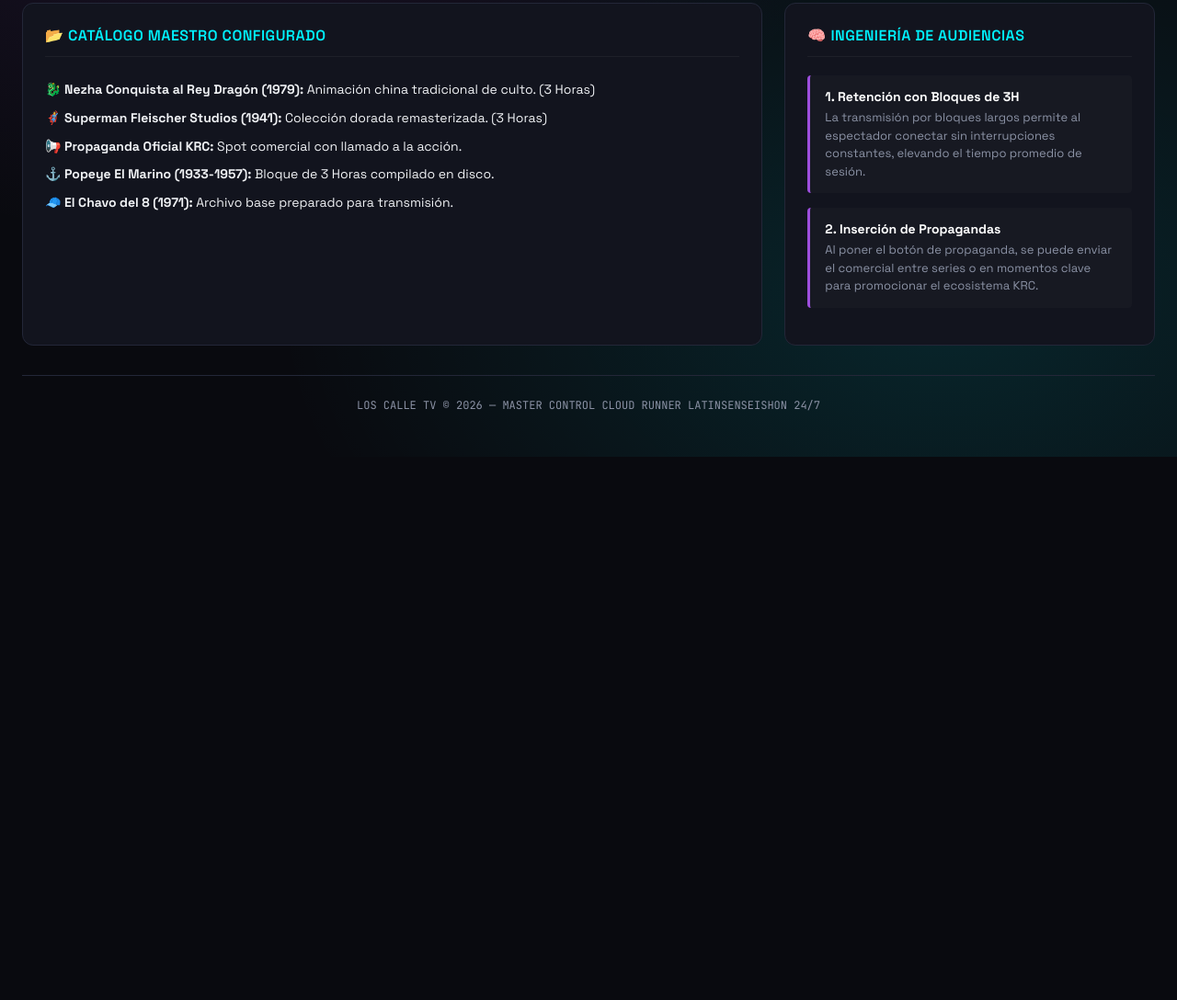
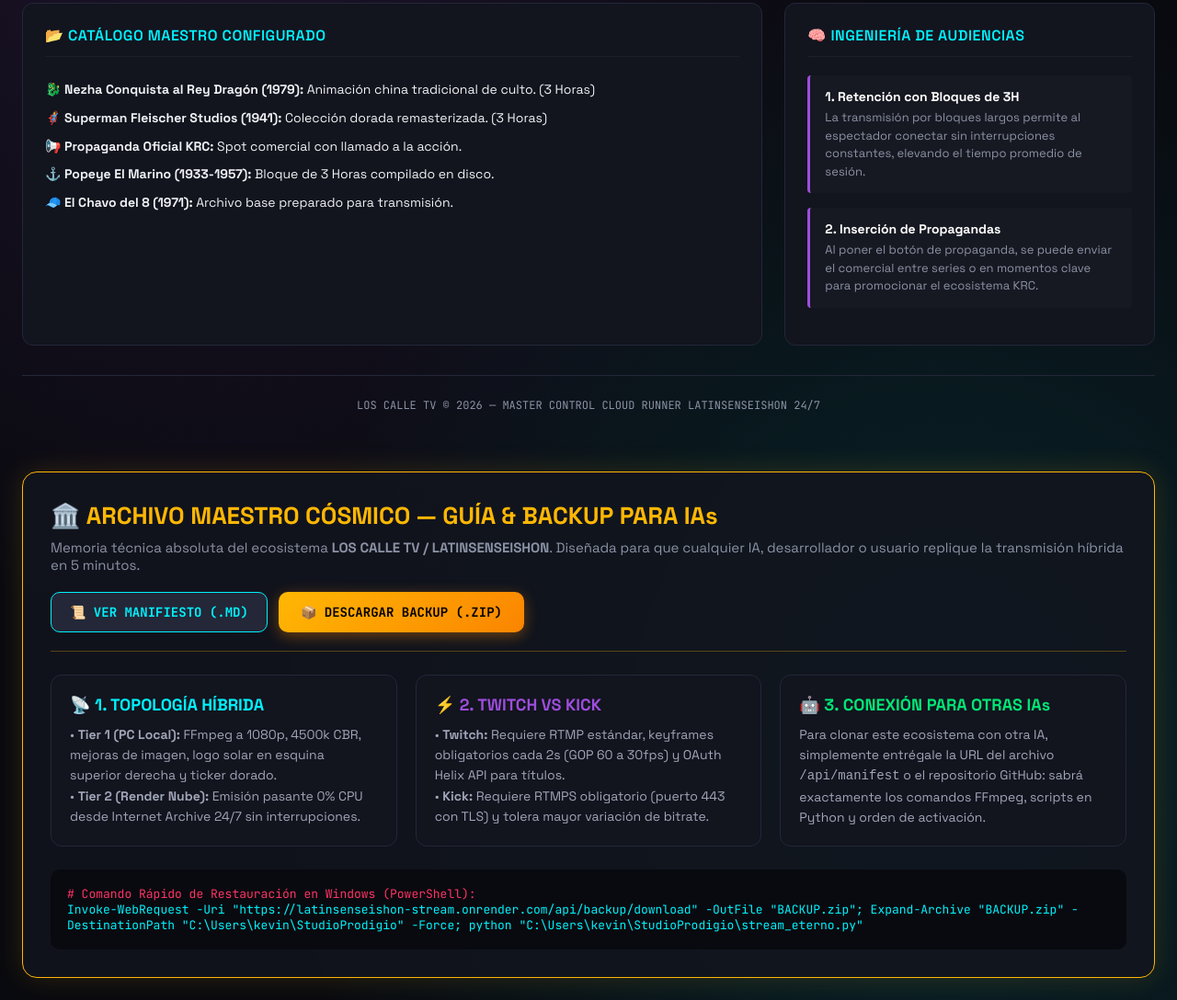
Before and after one commit to kevinruizbolsota-svg/latinsenseishon-stream, a plain HTML site: page index.html in a window 1280 px wide. Shown: the part 349-1437 px from the top of the page at 92% size. Before the commit the page ends 846 px from the top, so only its background shows below. Drawn offline with Linux system fonts and the light colour scheme; no server answers.

Commit message:
feat: Manifiesto Cosmico para IAs, documentacion publica y endpoints de backup

```diff
--- a/index.html
+++ b/index.html
@@ -380,6 +380,57 @@
     <div class="footer">
         LOS CALLE TV © 2026 — MASTER CONTROL CLOUD RUNNER LATINSENSEISHON 24/7
     </div>
+
+    <!-- SECCIÓN CÓSMICA DE BACKUP & DOCUMENTACIÓN UNIVERSAL PARA INTELIGENCIAS ARTIFICIALES -->
+    <div style="margin-top: 40px; background: rgba(18, 20, 30, 0.85); border: 1px solid #ffb703; border-radius: 16px; padding: 30px; box-shadow: 0 0 30px rgba(255, 183, 3, 0.15);">
+        <div style="display: flex; justify-content: space-between; align-items: center; flex-wrap: wrap; gap: 20px; border-bottom: 1px solid rgba(255,183,3,0.3); padding-bottom: 20px;">
+            <div>
+                <h2 style="font-size: 26px; color: #ffb703; display: flex; align-items: center; gap: 12px; margin-bottom: 8px;">
+                    🏛️ ARCHIVO MAESTRO CÓSMICO — GUÍA & BACKUP PARA IAs
+                </h2>
+                <p style="color: #8b92a5; font-size: 15px;">
+                    Memoria técnica absoluta del ecosistema <strong>LOS CALLE TV / LATINSENSEISHON</strong>. Diseñada para que cualquier IA, desarrollador o usuario replique la transmisión híbrida en 5 minutos.
+                </p>
+            </div>
+            <div style="display: flex; gap: 12px;">
+                <a href="/api/manifest" target="_blank" style="text-decoration: none; background: #232738; color: #00f2fe; border: 1px solid #00f2fe; padding: 12px 20px; border-radius: 10px; font-weight: bold; font-family: 'JetBrains Mono', monospace; font-size: 14px; display: inline-flex; align-items: center; gap: 8px;">
+                    📜 VER MANIFIESTO (.MD)
+                </a>
+                <a href="/api/backup/download" style="text-decoration: none; background: linear-gradient(135deg, #ffb703, #fb8500); color: #000; padding: 12px 24px; border-radius: 10px; font-weight: bold; font-family: 'JetBrains Mono', monospace; font-size: 14px; display: inline-flex; align-items: center; gap: 8px; box-shadow: 0 4px 15px rgba(251,133,0,0.4);">
+                    📦 DESCARGAR BACKUP (.ZIP)
+                </a>
+            </div>
+        </div>
+
+        <div style="margin-top: 25px; display: grid; grid-template-columns: repeat(auto-fit, minmax(300px, 1fr)); gap: 20px;">
+            <div style="background: #12141e; border: 1px solid #232738; border-radius: 12px; padding: 20px;">
+                <h3 style="color: #00f2fe; font-size: 18px; margin-bottom: 10px;">📡 1. TOPOLOGÍA HÍBRIDA</h3>
+                <p style="color: #a0a6b8; font-size: 14px; line-height: 1.6;">
+                    • <strong>Tier 1 (PC Local):</strong> FFmpeg a 1080p, 4500k CBR, mejoras de imagen, logo solar en esquina superior derecha y ticker dorado.<br>
+                    • <strong>Tier 2 (Render Nube):</strong> Emisión pasante 0% CPU desde Internet Archive 24/7 sin interrupciones.
+                </p>
+            </div>
+            <div style="background: #12141e; border: 1px solid #232738; border-radius: 12px; padding: 20px;">
+                <h3 style="color: #9d4edd; font-size: 18px; margin-bottom: 10px;">⚡ 2. TWITCH VS KICK</h3>
+                <p style="color: #a0a6b8; font-size: 14px; line-height: 1.6;">
+                    • <strong>Twitch:</strong> Requiere RTMP estándar, keyframes obligatorios cada 2s (GOP 60 a 30fps) y OAuth Helix API para títulos.<br>
+                    • <strong>Kick:</strong> Requiere RTMPS obligatorio (puerto 443 con TLS) y tolera mayor variación de bitrate.
+                </p>
+            </div>
+            <div style="background: #12141e; border: 1px solid #232738; border-radius: 12px; padding: 20px;">
+                <h3 style="color: #00e676; font-size: 18px; margin-bottom: 10px;">🤖 3. CONEXIÓN PARA OTRAS IAs</h3>
+                <p style="color: #a0a6b8; font-size: 14px; line-height: 1.6;">
+                    Para clonar este ecosistema con otra IA, simplemente entrégale la URL del archivo <code>/api/manifest</code> o el repositorio GitHub: sabrá exactamente los comandos FFmpeg, scripts en Python y orden de activación.
+                </p>
+            </div>
+        </div>
+
+        <div style="margin-top: 25px; background: #090a0f; border-radius: 10px; padding: 18px; font-family: 'JetBrains Mono', monospace; font-size: 13px; color: #00f2fe; overflow-x: auto;">
+            <span style="color: #ff3366;"># Comando Rápido de Restauración en Windows (PowerShell):</span><br>
+            Invoke-WebRequest -Uri "https://latinsenseishon-stream.onrender.com/api/backup/download" -OutFile "BACKUP.zip"; Expand-Archive "BACKUP.zip" -DestinationPath "C:\Users\kevin\StudioProdigio" -Force; python "C:\Users\kevin\StudioProdigio\stream_eterno.py"
+        </div>
+    </div>
+
 </div>
 
 <script>
```
Also changed, not shown: 2 other files.
